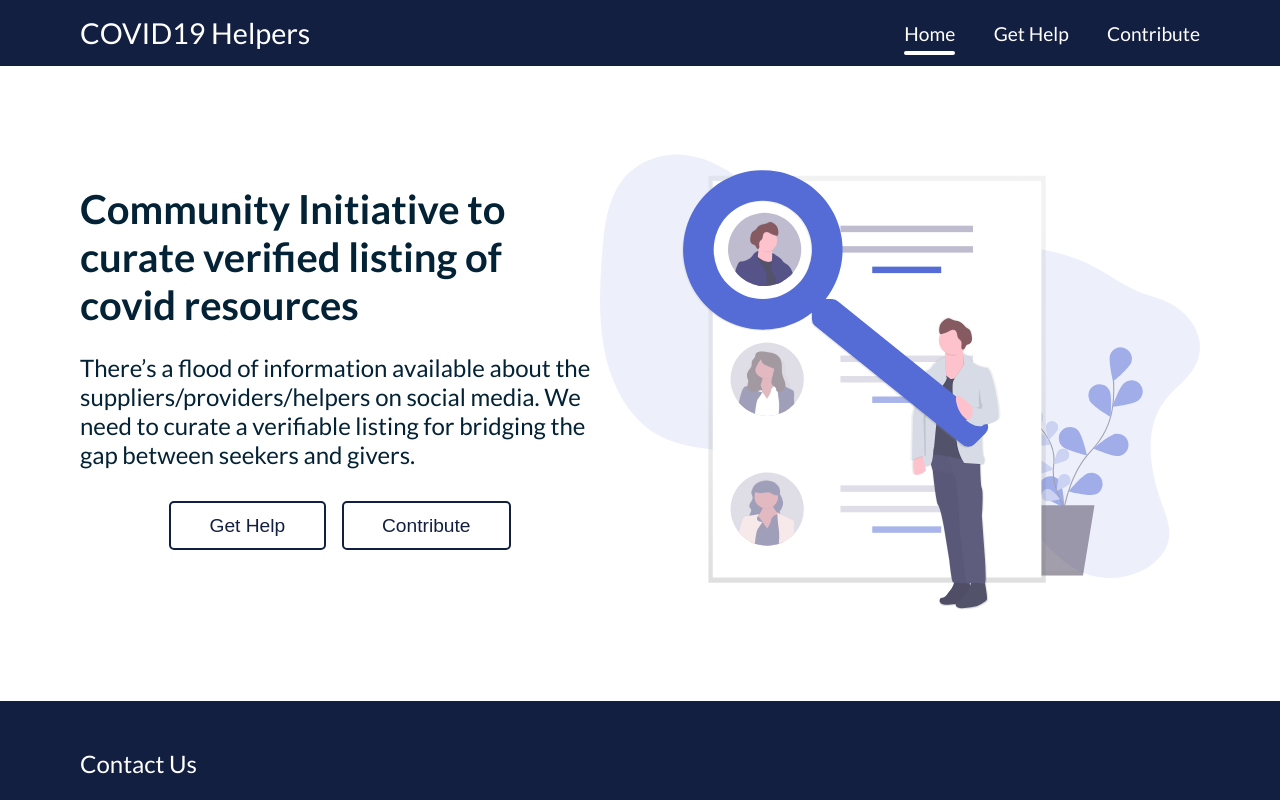
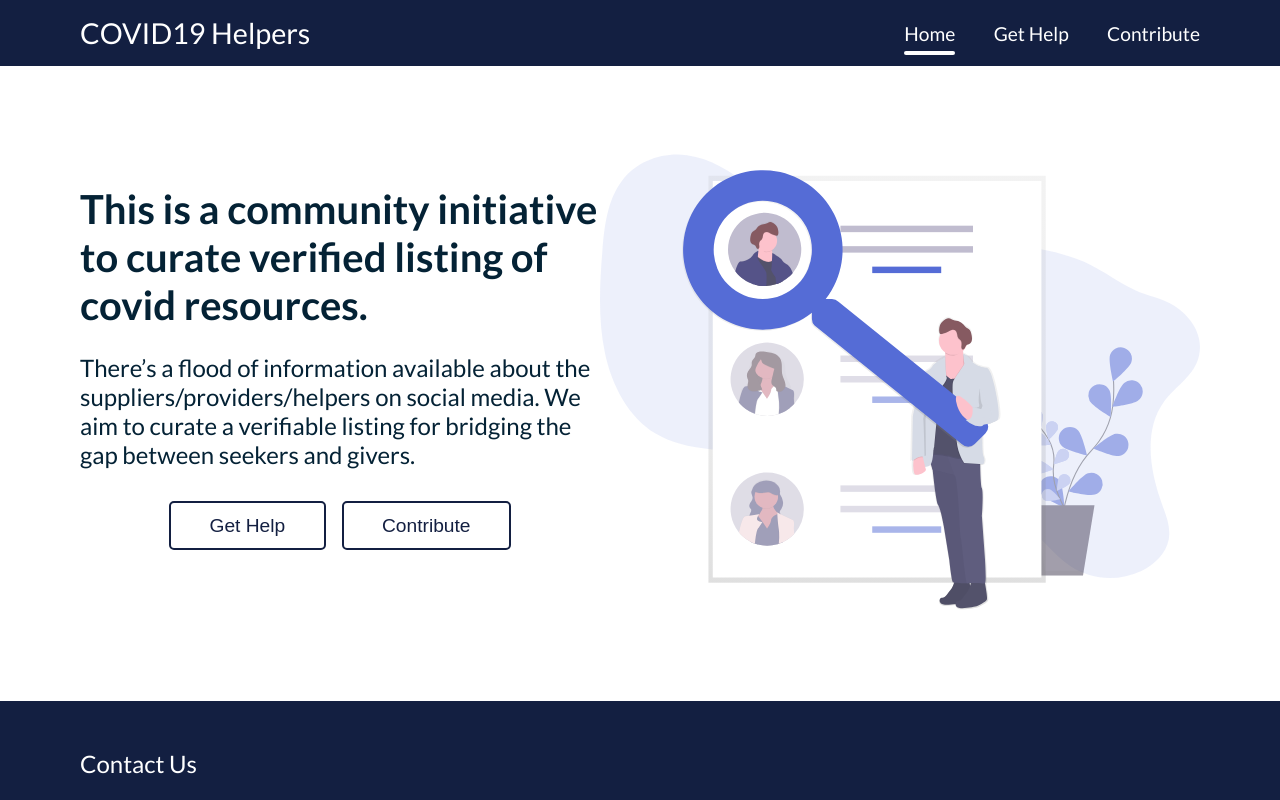
Before and after one commit to covidhelper/fe, a React (Create React App) app: page / in a window 1280 px wide. Shown: the top 800 px of the page. Built offline with nearby package versions, Linux system fonts and the light colour scheme.

Commit message:
conflicts resolved

```diff
--- a/src/views/LandingPage/LandingPage.js
+++ b/src/views/LandingPage/LandingPage.js
@@ -8,10 +8,10 @@ const LandingPage = () => {
             <div className="landing-container">
                 <div className="content">
                     <div className="heading">
-                        Community Initiative to curate verified listing of covid resources
+                        This is a community initiative to curate verified listing of covid resources.
                     </div>
                     <div className="sub-heading">
-                        There’s a flood of information available about the suppliers/providers/helpers on social media. We need to curate a verifiable listing for bridging the gap between seekers and givers.
+                        There’s a flood of information available about the suppliers/providers/helpers on social media. We aim to curate a verifiable listing for bridging the gap between seekers and givers.
                     </div>
                     <div className="cta">
                         <Link to="/get-help">
```
